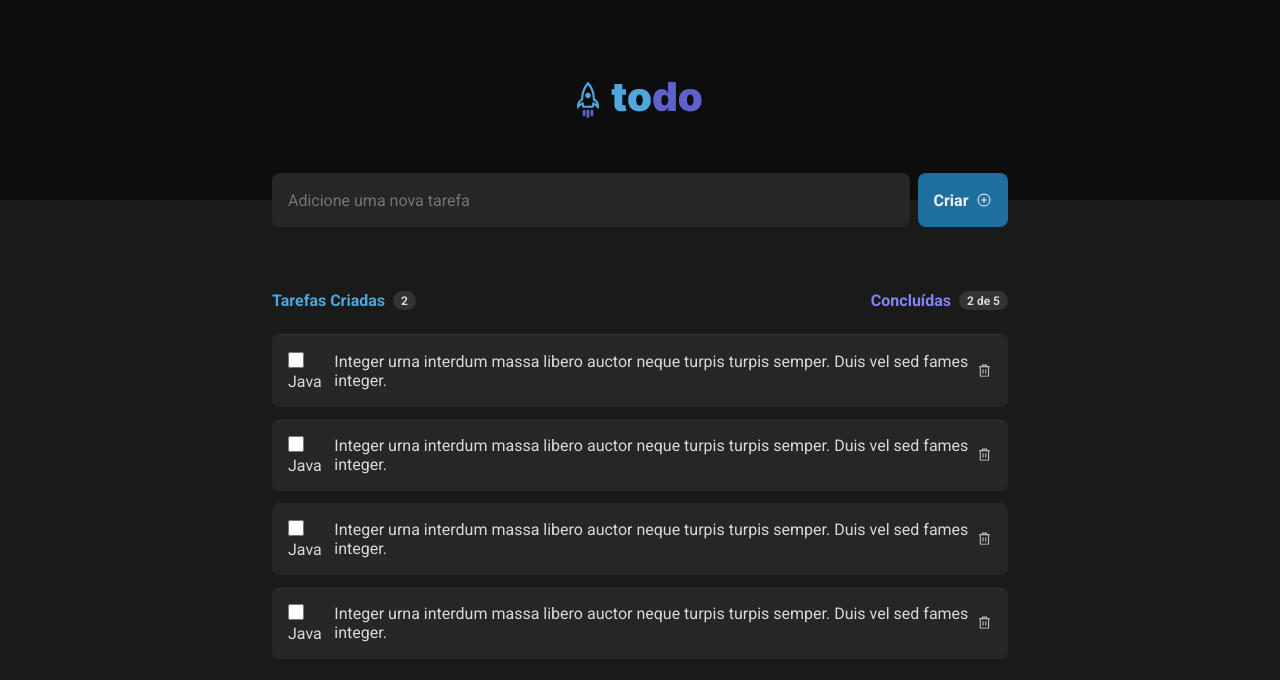
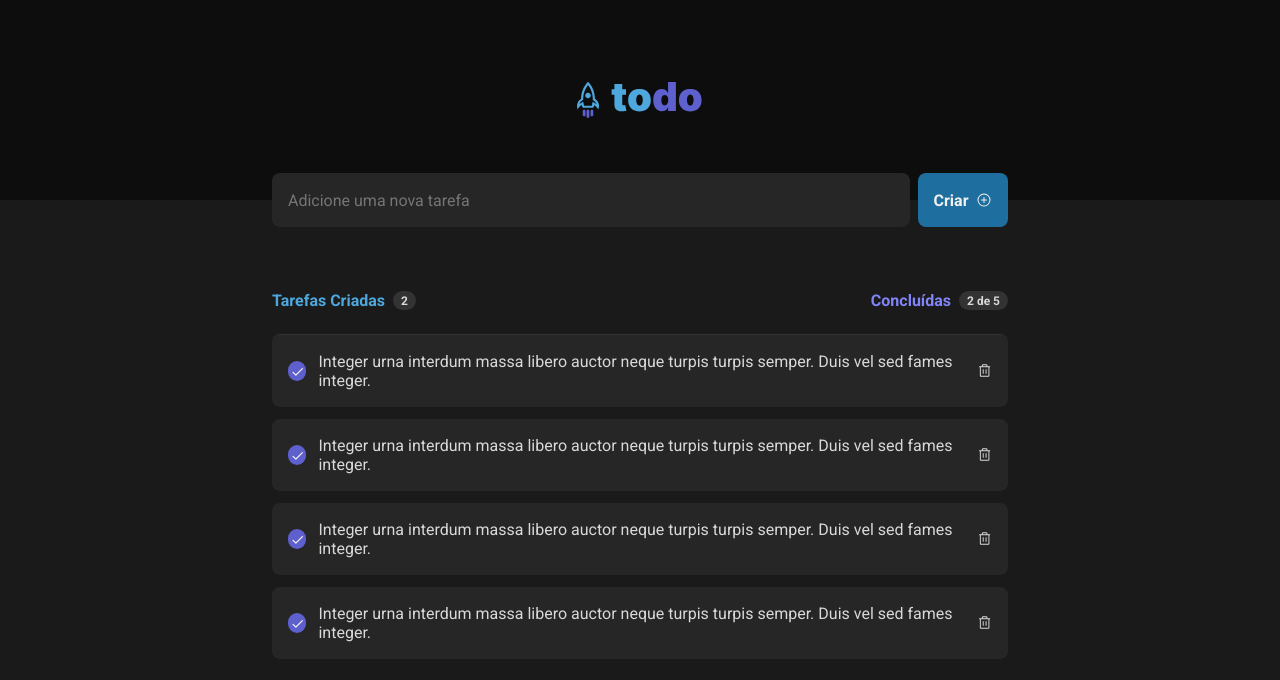
Before and after one commit to luanrem/todo-list, a React (Vite) app: page / in a window 1280 px wide. Shown: the top 680 px of the page. Built offline with nearby package versions, Linux system fonts and the light colour scheme.

Commit message:
fix: change styles of checkbox

```diff
--- a/src/components/TaskCard/TaskCard.module.css
+++ b/src/components/TaskCard/TaskCard.module.css
@@ -42,7 +42,7 @@
   background: var(--purple);
   border: 1px solid var(--purple);
 } */
-
+/*
 input[type="checkbox"] {
   background: green;
 }
@@ -53,4 +53,24 @@ input[type="checkbox"] {
   width: 1rem;
   height: 1rem;
   border: 1px solid var(--blue);
+} */
+
+.checkboxField {
+  width: 1.2rem;
+  height: 1.2rem;
+  background: transparent;
+  border-radius: 50%;
+  border: 2px solid var(--blue);
+  margin-right: 0.75rem;
+  box-shadow: none;
+  cursor: pointer;
 }
+
+.checkboxField svg {
+  color: var(--gray-100);
+}
+
+.checked {
+  background: var(--purpleDark);
+  border: 2px solid var(--purpleDark);
+}
--- a/src/components/TaskCard/index.tsx
+++ b/src/components/TaskCard/index.tsx
@@ -1,14 +1,20 @@
-import { Trash } from '@phosphor-icons/react'
+import { Trash, Check } from '@phosphor-icons/react'
 
 import styles from './TaskCard.module.css'
+import { useState } from 'react'
 
 export function TaskCard() {
+  const [checked, setChecked] = useState(true)
+
+  function handleCheck() {
+    setChecked(!checked)
+  }
+
   return (
     <div className={styles.container}>
-      <div>
-        <input type="checkbox" />
-        <label htmlFor="lang1">Java</label>
-      </div>
+      <button onClick={handleCheck} className={`${styles.checkboxField} ${checked && styles.checked}`}>
+        {checked ? <Check size={13} weight='bold' /> : ''}
+      </button>
       <p>Integer urna interdum massa libero auctor neque turpis turpis semper. Duis vel sed fames integer.</p>
       <Trash />
     </div>
```
